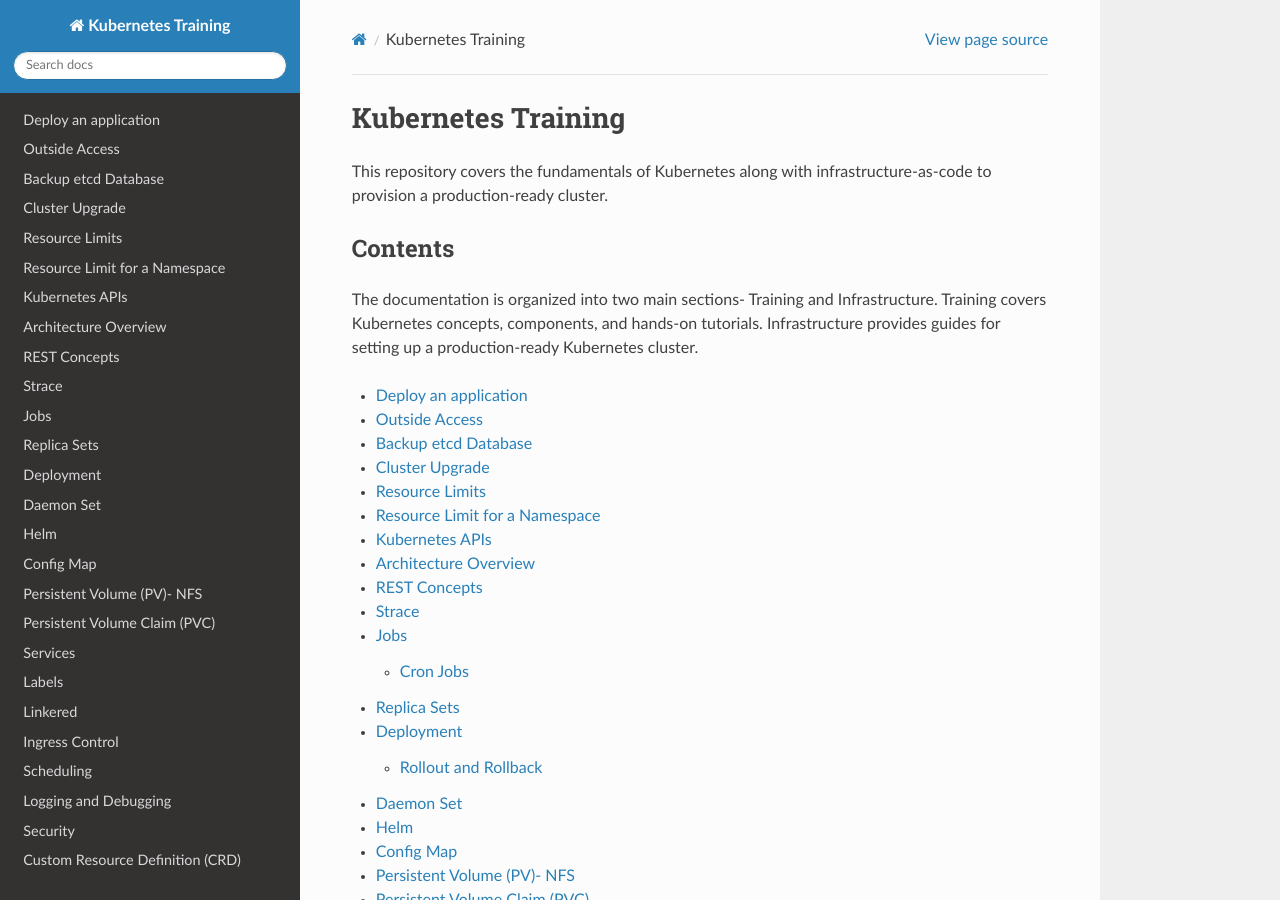
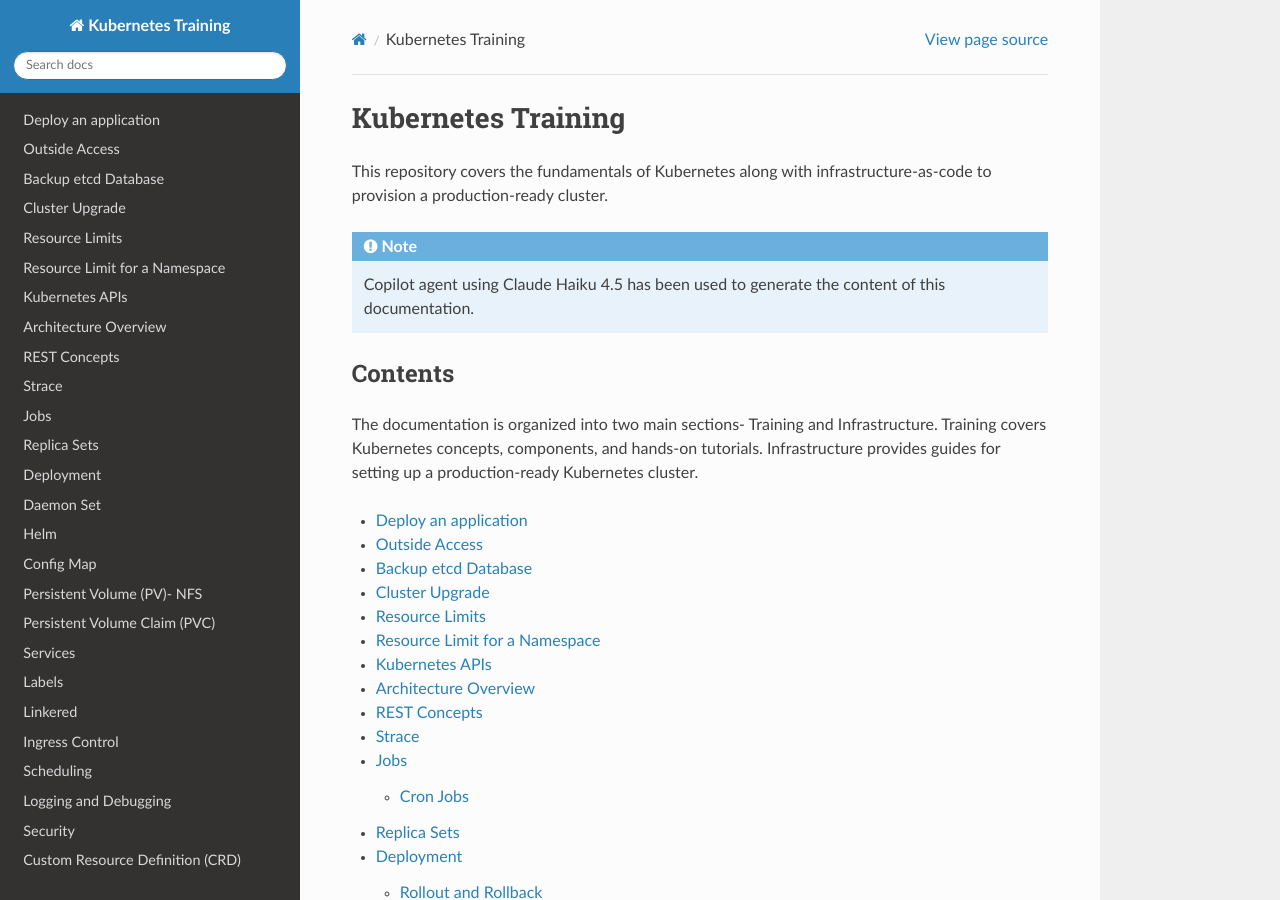
Before and after one commit to josephjohnjj/kubernetes-training, a Sphinx documentation site: the page built from docs/source/index.rst, in a window 1280 px wide and 900 px high. Built offline with Sphinx 7.4.7 and the Read the Docs theme 3.1.0, drawn with Linux system fonts in a browser that asks for light colours; pages that are not in the unit, such as notebooks, are missing from menus.

Commit message:
copilot agent cited

```diff
--- a/docs/source/index.rst
+++ b/docs/source/index.rst
@@ -3,6 +3,9 @@
 
 This repository covers the fundamentals of Kubernetes along with infrastructure-as-code to provision a production-ready cluster.
 
+.. note::
+
+   Copilot agent using Claude Haiku 4.5 has been used to generate the content of this documentation.
 
 Contents
 --------
```
